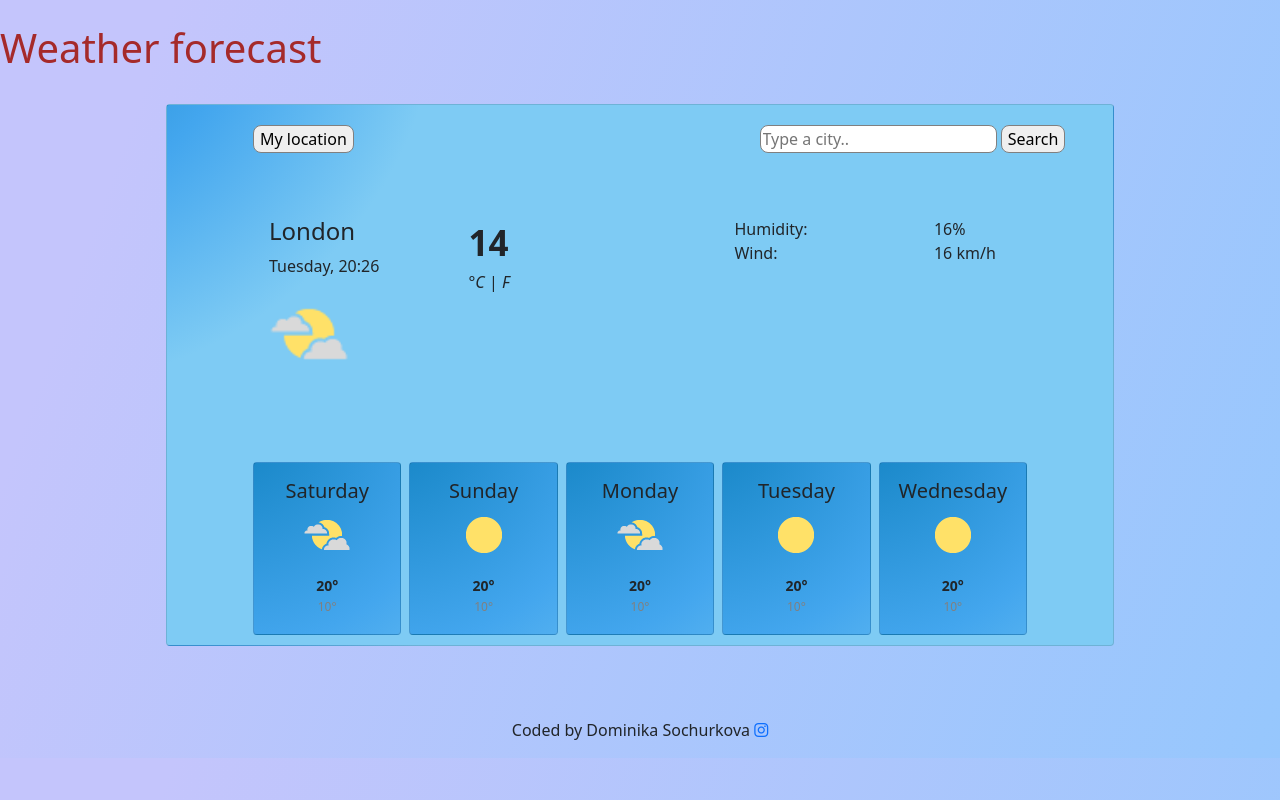
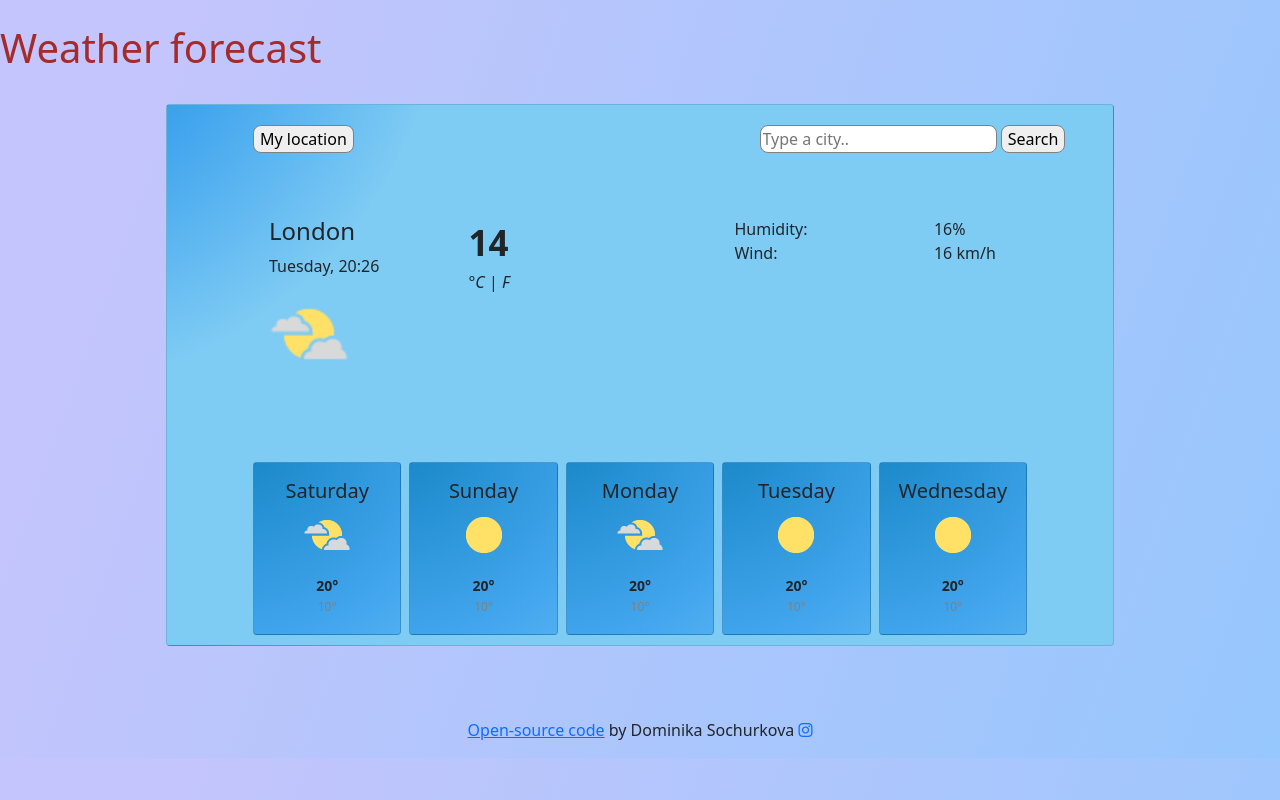
Before and after one commit to Dom1ka/Weather-app-project, a plain HTML site: page index.html in a window 1280 px wide. Drawn offline with nearby package versions, Linux system fonts and the light colour scheme.

Commit message:
Added link to GitHub open-source code

```diff
--- a/index.html
+++ b/index.html
@@ -142,7 +142,10 @@
     <br />
     <br />
     <p class="coder">
-      Coded by Dominika Sochurkova
+      <a href="https://github.com/Dom1ka/Weather-app-project">
+        Open-source code</a
+      >
+      by Dominika Sochurkova
       <a href="https://www.instagram.com/dom.ika/"
         ><i class="fab fa-instagram"></i
       ></a>
```
